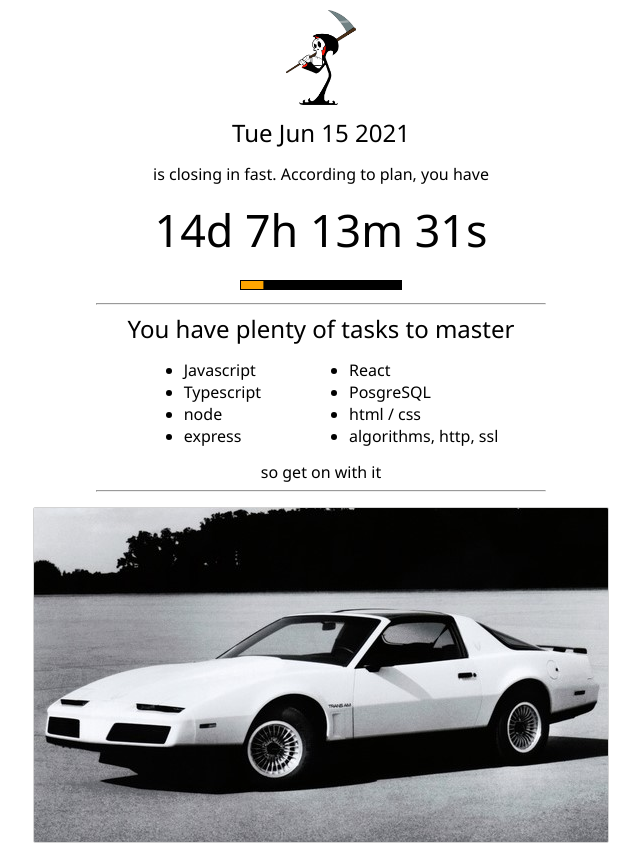
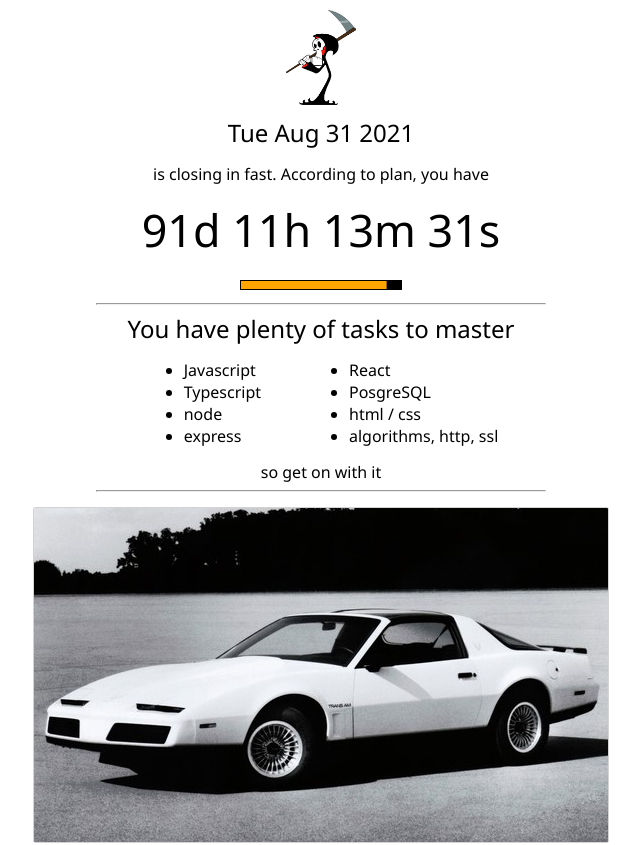
Before and after one commit to laszloekovacs/deadline, a plain HTML site: page index.html in a window 1280 px wide. Shown: the whole page, without its empty margins (319-959 px from the left). Drawn offline with Linux system fonts and the light colour scheme.

Commit message:
changed deadline time

```diff
--- a/index.html
+++ b/index.html
@@ -93,7 +93,7 @@
     </main>
     <script>
         // the deadline
-        let deadLine = new Date("June 15, 2021 20:00:00 GMT+1").getTime();
+        let deadLine = new Date("September 1, 2021 00:00:00 GMT+1").getTime();
         document.querySelector("#target").textContent = new Date(deadLine).toDateString();
 
         let timer = document.querySelector('#timer');
```
